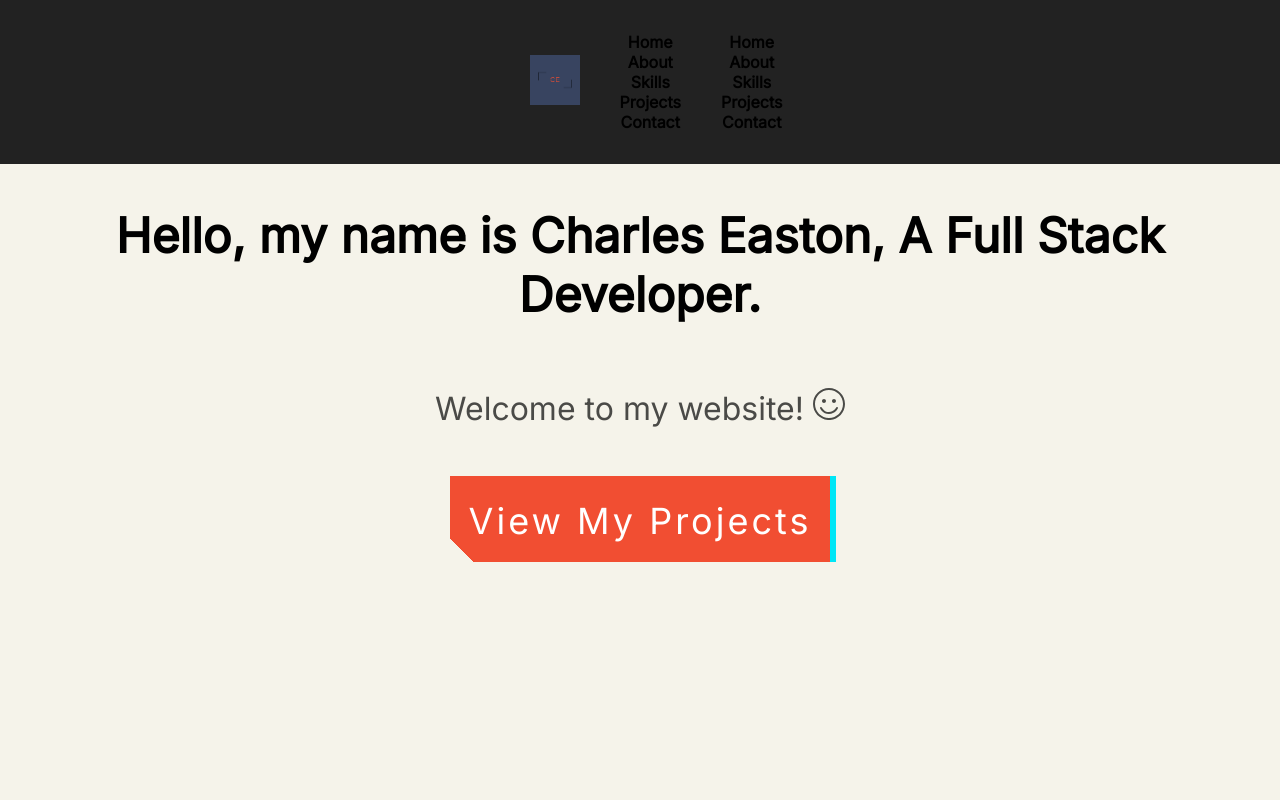
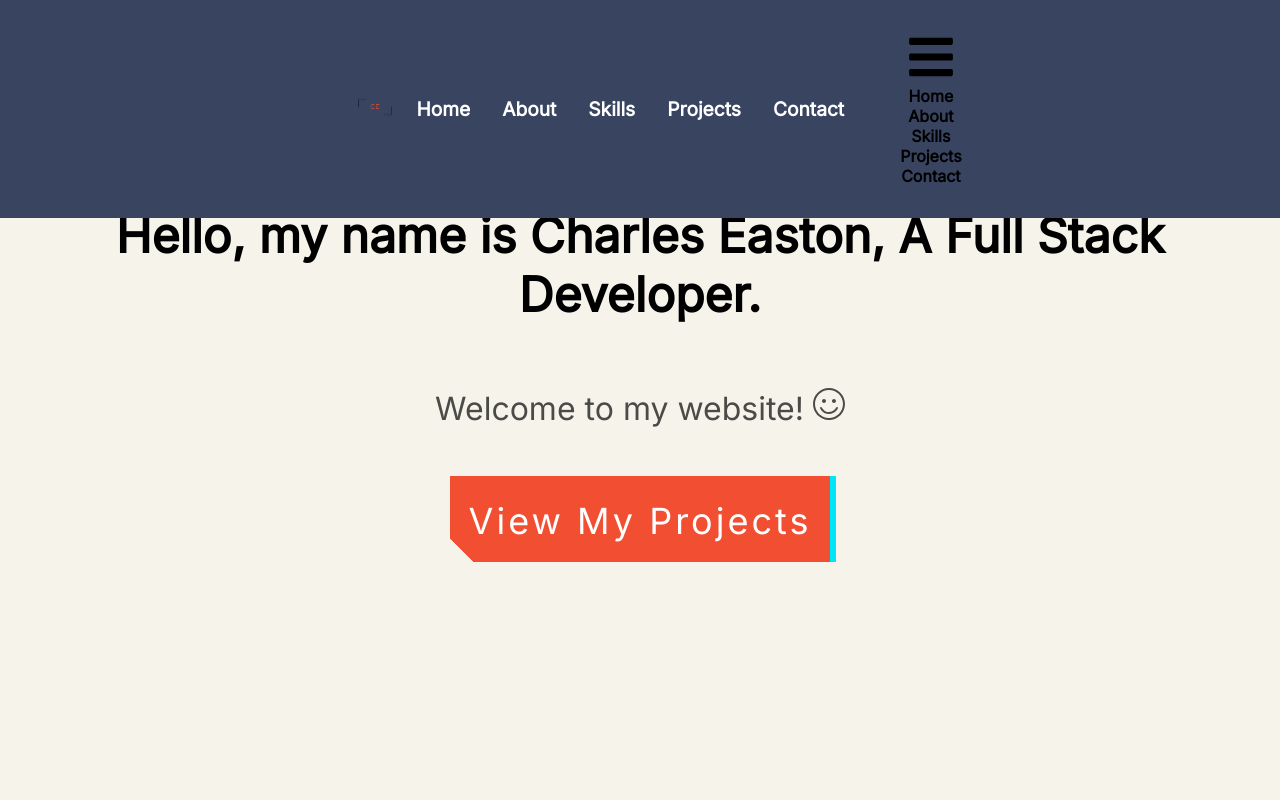
Before and after one commit to Charlesdigital/Portfolio_1, a React (Create React App) app: page / in a window 1280 px wide. Shown: the top 800 px of the page. Built offline with nearby package versions, Linux system fonts and the light colour scheme.

Commit message:
fix link to wiki maps

```diff
--- a/src/components/Navbar/navbar.css
+++ b/src/components/Navbar/navbar.css
@@ -3,7 +3,7 @@
     justify-content: space-between;
     align-items: center;
     padding: 1rem;
-    background-color: #222;
+    background-color: #384460 ;
     position: fixed;
     top: 0;
     left: 0;
@@ -56,6 +56,10 @@
     transition: transform 0.2s ease-in-out;
   }
 
+  .hide-menu {
+    visibility: hidden;
+  }
+
   /* media query for screens smaller than 800px */
   @media only screen and (max-width: 800px) {
     .container {
@@ -81,6 +85,7 @@
 
     .show-menu {
       display: flex;
+      visibility:visible;
     }
 
     .menu2 {
--- a/src/components/Navbar/navbar.jsx
+++ b/src/components/Navbar/navbar.jsx
@@ -1,102 +1,193 @@
+import { useState } from "react";
+import "./navbar.css";
+import { FaBars, FaTimes } from "react-icons/fa";
+import CE from "../../assets/icons/CE.png";
+
+import { Link } from "react-scroll";
+function Navbar() {
+  const [nav, setNav] = useState(false);
+  const handleClick = () => setNav(!nav);
+
+  return (
+    <nav className="nav">
+      {/* <div className= "navbar"> */}
+      <div className="container">
+      <div>
+            <img className="top-logo" src={CE} alt="logo" />
+          </div>
+        <ul className="list">
+
+          <li className="menu">
+            <Link to="homeContainer" smooth={true} duration={500}>
+              Home
+            </Link>
+          </li>
+
+          <li className="menu">
+            <Link to="about-info" smooth={true} duration={500}>
+              About
+            </Link>
+          </li>
+
+          <li className="menu">
+            <Link to="Skills" smooth={true} duration={500}>
+              Skills
+            </Link>
+          </li>
+
+          <li className="menu">
+            <Link to="projects" smooth={true} duration={500}>
+              Projects
+            </Link>
+          </li>
+
+          <li className="menu">
+            <Link to="box" smooth={true} duration={500}>
+              Contact
+            </Link>
+          </li>
+
+
+
+        </ul>
+        <button className="hamburger" >
+          <span></span>
+          <span></span>
+          <span></span>
+          </button>
+          <ul
+          // className="mobile-list"
+          // onClick={handleClick}
+          // className={!nav ? "hide-menu" : "show-menu"}
+        >
+        {/* </div> */}
+
+        {/* hamburger */}
+
+        {/* Mobile view */}
+        <div onClick = {handleClick} className= "burger">
+          {!nav ? <FaBars size={50} /> : <FaTimes size={50}/>}
+</div>
+
+          <li className="menu2">
+            <Link to="box" smooth={true} duration={500}>
+              Home
+            </Link>
+          </li>
+
+          <li className="menu2">
+            <Link to="about-info" smooth={true} duration={500}>
+              About
+            </Link>
+          </li>
+
+          <li className="menu2">
+            <Link to="Skills" smooth={true} duration={500}>
+              Skills
+            </Link>
+          </li>
+
+          <li className="menu2">
+            <Link to="projects" smooth={true} duration={500}>
+              Projects
+            </Link>
+          </li>
+
+          <li className="menu2">
+            <Link to="box" smooth={true} duration={500}>
+              Contact
+            </Link>
+          </li>
+        </ul>
+      </div>
+    </nav>
+  );
+}
+
+export default Navbar;
+
+
+  {/* <div className="socials">
+<a href="https://www.linkedin.com/in/charles-easton1/" target="_blank" rel="noopener noreferrer" ><BsLinkedin size={50} color="#0072b1" /></a>
+<a href="https://github.com/Charlesdigital" target="_blank" rel="noopener noreferrer"><BsGithub size={50} color="white" /></a>
+</div> */}
+
 // import { useState } from "react";
 // import "./navbar.css";
-// // import { FaBars, FaTimes } from "react-icons/fa";
 // import CE from "../../assets/icons/CE.png";
+// import { Link } from "react-scroll";
 
-// import { Link } from "react-scroll";
 // function Navbar() {
 //   const [nav, setNav] = useState(false);
 //   const handleClick = () => setNav(!nav);
 
 //   return (
 //     <nav className="nav">
-//       {/* <div className= "navbar"> */}
 //       <div className="container">
-//       <div>
-//             <img className="top-logo" src={CE} alt="logo" />
-//           </div>
-//         <ul className="list">
+//         <div className="logo-container">
+//           <img className="top-logo" src={CE} alt="logo" />
+//         </div>
 
-//           <li className="menu">
+//         {/* Desktop view */}
+//         <ul className="desktop-list">
+//           <li>
 //             <Link to="homeContainer" smooth={true} duration={500}>
 //               Home
 //             </Link>
 //           </li>
-
-//           <li className="menu">
+//           <li>
 //             <Link to="about-info" smooth={true} duration={500}>
 //               About
 //             </Link>
 //           </li>
-
-//           <li className="menu">
+//           <li>
 //             <Link to="Skills" smooth={true} duration={500}>
 //               Skills
 //             </Link>
 //           </li>
-
-//           <li className="menu">
+//           <li>
 //             <Link to="projects" smooth={true} duration={500}>
 //               Projects
 //             </Link>
 //           </li>
-
-//           <li className="menu">
+//           <li>
 //             <Link to="box" smooth={true} duration={500}>
 //               Contact
 //             </Link>
 //           </li>
+//         </ul>
 
-
-//           {/* <div onClick = {handleClick} className= "burger">
-//           {!nav ? <FaBars size={50} /> : <FaTimes size={50}/>}
-// </div> */}
-//         </ul>
-//         <button className="hamburger">
+//         {/* Hamburger button for mobile view */}
+//         <button className="hamburger" onClick={handleClick}>
 //           <span></span>
 //           <span></span>
 //           <span></span>
-//           </button>
-//         {/* <div className="socials">
-// <a href="https://www.linkedin.com/in/charles-easton1/" target="_blank" rel="noopener noreferrer" ><BsLinkedin size={50} color="#0072b1" /></a>
-// <a href="https://github.com/Charlesdigital" target="_blank" rel="noopener noreferrer"><BsGithub size={50} color="white" /></a>
-// </div> */}
-//         {/* </div> */}
-
-//         {/* hamburger */}
+//         </button>
 
 //         {/* Mobile view */}
-//         <ul
-//           className="mobile-list"
-//           onClick={handleClick}
-//           className={!nav ? "hide-menu" : "show-menu"}
-//         >
-//           <li className="menu2">
-//             <Link to="box" smooth={true} duration={500}>
+//         <ul className={`mobile-list ${nav ? "show-menu" : ""}`}>
+//           <li>
+//             <Link to="homeContainer" smooth={true} duration={500} onClick={handleClick}>
 //               Home
 //             </Link>
 //           </li>
-
-//           <li className="menu2">
-//             <Link to="about-info" smooth={true} duration={500}>
+//           <li>
+//             <Link to="about-info" smooth={true} duration={500} onClick={handleClick}>
 //               About
 //             </Link>
 //           </li>
-
-//           <li className="menu2">
-//             <Link to="Skills" smooth={true} duration={500}>
+//           <li>
+//             <Link to="Skills" smooth={true} duration={500} onClick={handleClick}>
 //               Skills
 //             </Link>
 //           </li>
-
-//           <li className="menu2">
-//             <Link to="projects" smooth={true} duration={500}>
+//           <li>
+//             <Link to="projects" smooth={true} duration={500} onClick={handleClick}>
 //               Projects
 //             </Link>
 //           </li>
-
-//           <li className="menu2">
-//             <Link to="box" smooth={true} duration={500}>
+//           <li>
+//             <Link to="box" smooth={true} duration={500} onClick={handleClick}>
 //               Contact
 //             </Link>
 //           </li>
@@ -107,91 +198,3 @@
 // }
 
 // export default Navbar;
-
-
-import { useState } from "react";
-import "./navbar.css";
-import CE from "../../assets/icons/CE.png";
-import { Link } from "react-scroll";
-
-function Navbar() {
-  const [nav, setNav] = useState(false);
-  const handleClick = () => setNav(!nav);
-
-  return (
-    <nav className="nav">
-      <div className="container">
-        <div className="logo-container">
-          <img className="top-logo" src={CE} alt="logo" />
-        </div>
-
-        {/* Desktop view */}
-        <ul className="desktop-list">
-          <li>
-            <Link to="homeContainer" smooth={true} duration={500}>
-              Home
-            </Link>
-          </li>
-          <li>
-            <Link to="about-info" smooth={true} duration={500}>
-              About
-            </Link>
-          </li>
-          <li>
-            <Link to="Skills" smooth={true} duration={500}>
-              Skills
-            </Link>
-          </li>
-          <li>
-            <Link to="projects" smooth={true} duration={500}>
-              Projects
-            </Link>
-          </li>
-          <li>
-            <Link to="box" smooth={true} duration={500}>
-              Contact
-            </Link>
-          </li>
-        </ul>
-
-        {/* Hamburger button for mobile view */}
-        <button className="hamburger" onClick={handleClick}>
-          <span></span>
-          <span></span>
-          <span></span>
-        </button>
-
-        {/* Mobile view */}
-        <ul className={`mobile-list ${nav ? "show-menu" : ""}`}>
-          <li>
-            <Link to="homeContainer" smooth={true} duration={500} onClick={handleClick}>
-              Home
-            </Link>
-          </li>
-          <li>
-            <Link to="about-info" smooth={true} duration={500} onClick={handleClick}>
-              About
-            </Link>
-          </li>
-          <li>
-            <Link to="Skills" smooth={true} duration={500} onClick={handleClick}>
-              Skills
-            </Link>
-          </li>
-          <li>
-            <Link to="projects" smooth={true} duration={500} onClick={handleClick}>
-              Projects
-            </Link>
-          </li>
-          <li>
-            <Link to="box" smooth={true} duration={500} onClick={handleClick}>
-              Contact
-            </Link>
-          </li>
-        </ul>
-      </div>
-    </nav>
-  );
-}
-
-export default Navbar;
--- a/src/components/Projects/projects.jsx
+++ b/src/components/Projects/projects.jsx
@@ -88,7 +88,7 @@ function Projects() {
           <li className="tech">CSS</li>
           <li className="tech">Postgres</li>
           <a
-            href="https://rapidapi.com/ai-box-ai-box-default/api/flight-data4/"
+            href="https://mapsplatform.google.com/solutions/display-the-ideal-location/"
             className="tech"
             target="_blank"
             rel="noopener noreferrer"
```
